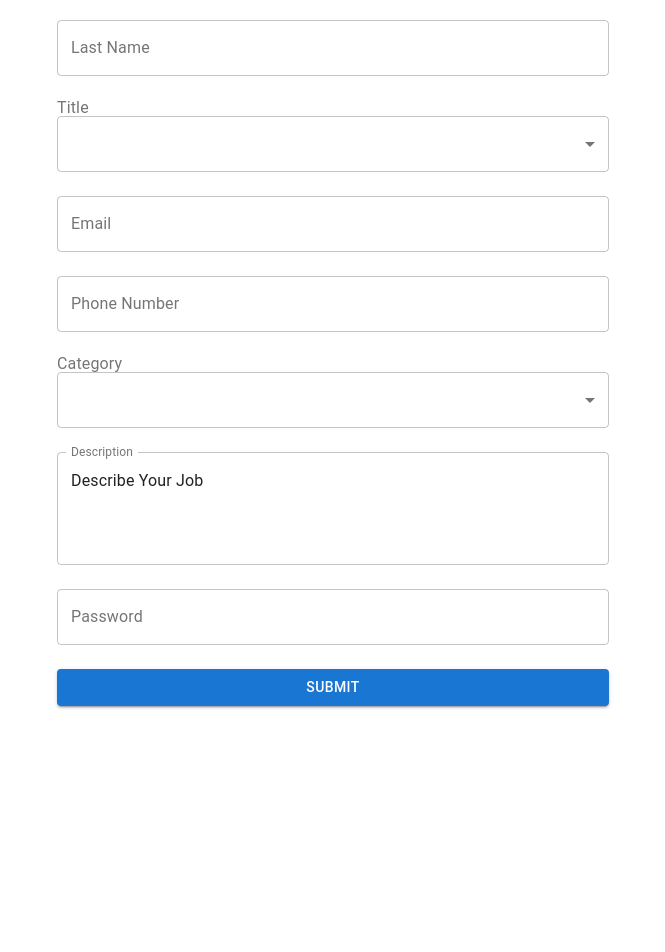
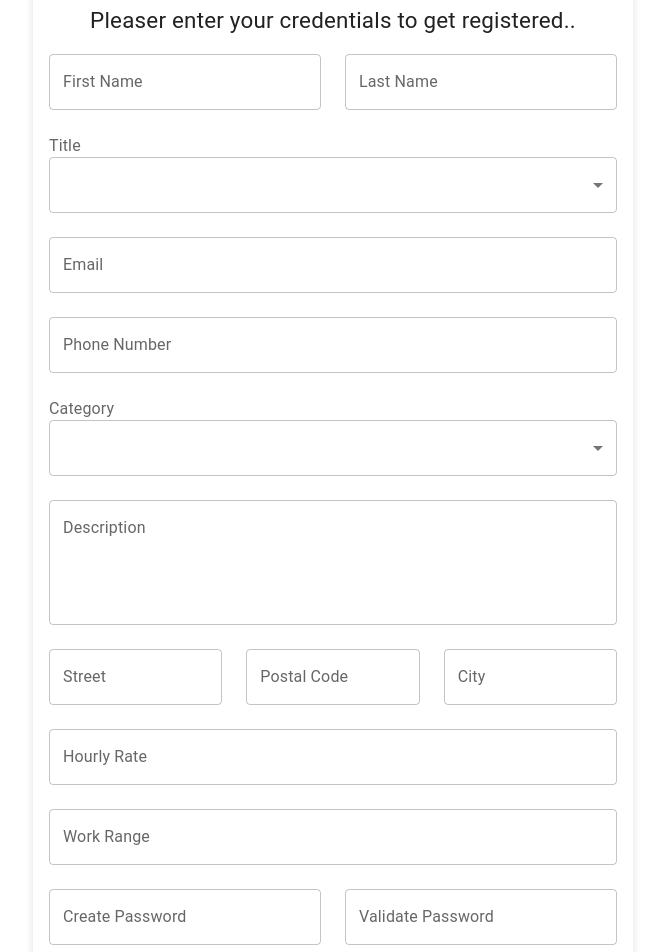
Before and after one commit to stphncrt/Ask4Hand, a React app in the folder client/: page /register in a window 1280 px wide. Shown: the part 140-1092 px from the top of the page, without its empty margins (307-972 px from the left). Before the commit the page ends 858 px from the top, so only its background shows below. Built offline with nearby package versions, Linux system fonts and the light colour scheme.

Commit message:
register page modified

```diff
--- a/client/package.json
+++ b/client/package.json
@@ -63,6 +63,7 @@
     "prop-types": "^15.7.2",
     "react": "^17.0.2",
     "react-dom": "^17.0.2",
+    "react-places-autocomplete": "^7.3.0",
     "react-router-dom": "^6.0.2",
     "react-swipeable-views": "^0.14.0",
     "styled-components": "^5.3.5"
--- a/client/public/index.html
+++ b/client/public/index.html
@@ -1,9 +1,9 @@
 <!DOCTYPE html>
 <html lang="en">
 	<head>
-  <meta charset="UTF-8">
-  <meta http-equiv="X-UA-Compatible" content="IE=edge">
-  <meta name="viewport" content="width=device-width, initial-scale=1.0">
+		<meta charset="UTF-8" />
+		<meta http-equiv="X-UA-Compatible" content="IE=edge" />
+		<meta name="viewport" content="width=device-width, initial-scale=1.0" />
 		<title>Document</title>
 	</head>
 	<body>
--- a/client/src/App.jsx
+++ b/client/src/App.jsx
@@ -5,10 +5,12 @@ import CreateUser from "./pages/User/CreateUser";
 import UserList from "./pages/User/UserList";
 import { CssBaseline } from "@mui/material";
 import RegisterPage from "./pages/RegisterPage/RegisterPage";
+import ButtonAppBar from "./components/Nav";
 
 const App = () => {
 	return (
 		<CssBaseline>
+			<ButtonAppBar />
 			<Routes>
 				<Route path="/" element={<Home />} />
 				<Route path="/register" element={<RegisterPage />} />
--- a/client/src/components/Nav.jsx
+++ b/client/src/components/Nav.jsx
@@ -19,7 +19,9 @@ export default function ButtonAppBar() {
 					<Typography color="primary" variant="h4" component="div" sx={{ flexGrow: 1 }}>
 						Ask4Hand
 					</Typography>
-					<Button variant="outlined" sx={{ mr: 2 }}>Register</Button>
+					<Button variant="outlined" sx={{ mr: 2 }}>
+						Register
+					</Button>
 					<Button variant="outlined">Login</Button>
 				</StyledToolbar>
 			</AppBar>
--- a/client/src/pages/Home/Home.jsx
+++ b/client/src/pages/Home/Home.jsx
@@ -1,5 +1,4 @@
 import React from "react";
-import NavBar from "../../components/Nav";
 import SearchSection from "../../components/SearchSection";
 import Categories from "../../components/Categories";
 import DescriptionSection from "../../components/DescriptionSection";
@@ -10,7 +9,6 @@ import TEST_ID from "./Home.testid";
 const Home = () => {
 	return (
 		<div data-testid={TEST_ID.container}>
-      <NavBar />
 			<SearchSection />
 			<Categories />
 			<DescriptionSection />
--- a/client/src/pages/RegisterPage/RegisterPage.jsx
+++ b/client/src/pages/RegisterPage/RegisterPage.jsx
@@ -1,22 +1,27 @@
 import React from "react";
+import { makeStyles } from "@material-ui/core/styles";
+import { useFormik } from "formik";
 import {
+	Button,
 	TextField,
 	Grid,
 	Container,
 	Select,
 	MenuItem,
 	InputLabel,
-} from "@material-ui/core";
-import { makeStyles } from "@material-ui/core/styles";
-import { useFormik } from "formik";
-import Button from "@mui/material/Button";
-
-
-
+	Typography,
+} from "@mui/material";
 
 const styleFunc = makeStyles({
 	wrapper: {
-    marginTop: "5rem",
+		margin: "3rem auto",
+		boxShadow: "rgba(99, 99, 99, 0.2) 0px 2px 8px 0px",
+		padding: "1rem",
+	},
+	text: {
+		margin: "1rem 0rem",
+		textAlign: "center",
+		fontSize: "1.4rem",
 	},
 });
 
@@ -26,19 +31,31 @@ const RegisterPage = () => {
 		initialValues: {
 			firstName: "",
 			lastName: "",
+			title: "",
 			email: "",
+			phoneNumber: "",
+			category: "",
+			desc: "",
+			street: "",
+			postalCode: "",
+			city: "",
+			hourlyRate: "",
+			workRange: "",
 			password: "",
 		},
 		onSubmit: (values) => {
 			alert(JSON.stringify(values, null, 2));
 		},
 	});
-
+	const titles = ["repairer", "painter", "electrician"];
 	return (
 		<Container className={signUpStyles.wrapper} maxWidth="sm">
+			<Typography className={signUpStyles.text}>
+				Pleaser enter your credentials to get registered..
+			</Typography>
 			<form onSubmit={formik.handleSubmit}>
 				<Grid container spacing={3}>
-          <Grid item xs={12}>
+					<Grid item xs={6}>
 						<TextField
 							name="firstName"
 							label="First Name"
@@ -48,7 +65,7 @@ const RegisterPage = () => {
 							onChange={formik.handleChange}
 						/>
 					</Grid>
-          <Grid item xs={12}>
+					<Grid item xs={6}>
 						<TextField
 							label="Last Name"
 							variant="outlined"
@@ -66,11 +83,11 @@ const RegisterPage = () => {
 							variant="outlined"
 							value="Age"
 							label="Age"
-              fullWidth
-            >
-              <MenuItem value={"Repair"}>Repair</MenuItem>
-              <MenuItem value={"Plumber"}>Plumber</MenuItem>
-              <MenuItem value={"Painter"}>Painter</MenuItem>
+							onChange={formik.handleChange}
+							fullWidth>
+							{titles.map((title) => (
+								<MenuItem value={title}>{title}</MenuItem>
+							))}
 						</Select>
 					</Grid>
 
@@ -103,11 +120,11 @@ const RegisterPage = () => {
 							variant="outlined"
 							value="Category"
 							label="Category"
-              fullWidth
-            >
-              <MenuItem value={"Repair"}>Repair</MenuItem>
-              <MenuItem value={"Plumber"}>Plumber</MenuItem>
-              <MenuItem value={"Painter"}>Painter</MenuItem>
+							name="title"
+							fullWidth>
+							{titles.map((title) => (
+								<MenuItem value={title}>{title}</MenuItem>
+							))}
 						</Select>
 					</Grid>
 					<Grid item xs={12}>
@@ -119,12 +136,85 @@ const RegisterPage = () => {
 							multiline
 							rows={4}
 							defaultValue="Describe Your Job"
+							value={formik.values.desc}
+							onChange={formik.handleChange}
+							name="desc"
 						/>
-
+					</Grid>
+					<Grid item xs={4}>
+						<TextField
+							id="outlined-multiline-static"
+							label="Street"
+							variant="outlined"
+							fullWidth
+							rows={4}
+							value={formik.values.street}
+							onChange={formik.handleChange}
+							name="street"
+						/>
+					</Grid>
+					<Grid item xs={4}>
+						<TextField
+							id="outlined-multiline-static"
+							label="Postal Code"
+							variant="outlined"
+							fullWidth
+							rows={4}
+							value={formik.values.postalCode}
+							onChange={formik.handleChange}
+							name="postalCode"
+						/>
+					</Grid>
+					<Grid item xs={4}>
+						<TextField
+							id="outlined-multiline-static"
+							label="City"
+							variant="outlined"
+							fullWidth
+							rows={4}
+							value={formik.values.city}
+							onChange={formik.handleChange}
+							name="city"
+						/>
 					</Grid>
 					<Grid item xs={12}>
 						<TextField
-              label="Password"
+							id="outlined-multiline-static"
+							label="Hourly Rate"
+							variant="outlined"
+							fullWidth
+							rows={4}
+							value={formik.values.hourlyRate}
+							onChange={formik.handleChange}
+							name="hourlyRate"
+						/>
+					</Grid>
+					<Grid item xs={12}>
+						<TextField
+							id="outlined-multiline-static"
+							label="Work Range"
+							variant="outlined"
+							fullWidth
+							rows={4}
+							value={formik.values.workRange}
+							onChange={formik.handleChange}
+							name="workRange"
+						/>
+					</Grid>
+					<Grid item xs={6}>
+						<TextField
+							label="Create Password"
+							variant="outlined"
+							fullWidth
+							value={formik.values.password}
+							onChange={formik.handleChange}
+							name="password"
+							type="password"
+						/>
+					</Grid>
+					<Grid item xs={6}>
+						<TextField
+							label="Validate Password"
 							variant="outlined"
 							fullWidth
 							value={formik.values.password}
@@ -135,7 +225,7 @@ const RegisterPage = () => {
 					</Grid>
 					<Grid item xs={12}>
 						<Button type="submit" variant="contained" color="primary" fullWidth>
-              Submit
+							Register
 						</Button>
 					</Grid>
 				</Grid>
```
Also changed, not shown: 1 other file (tests, documents, lock files or other folders). Lines whose indentation alone changed are shown as unchanged.
